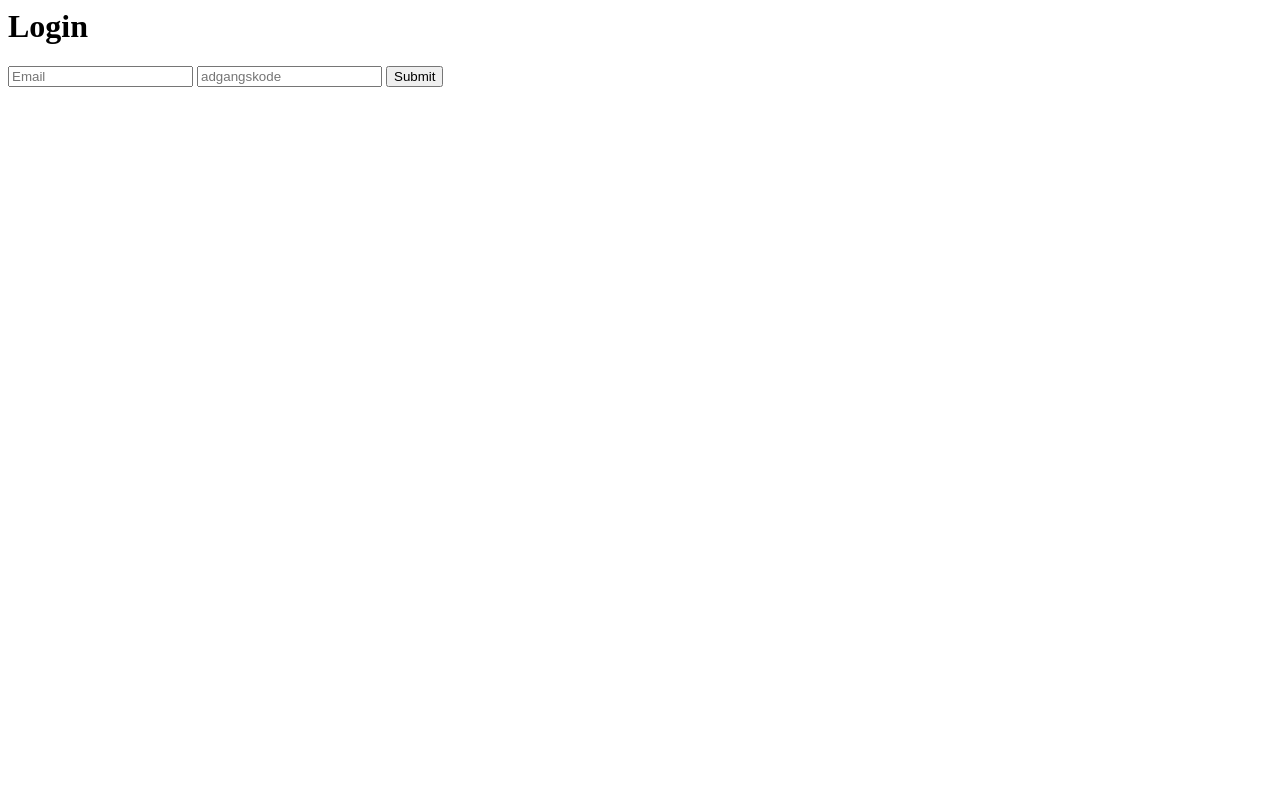
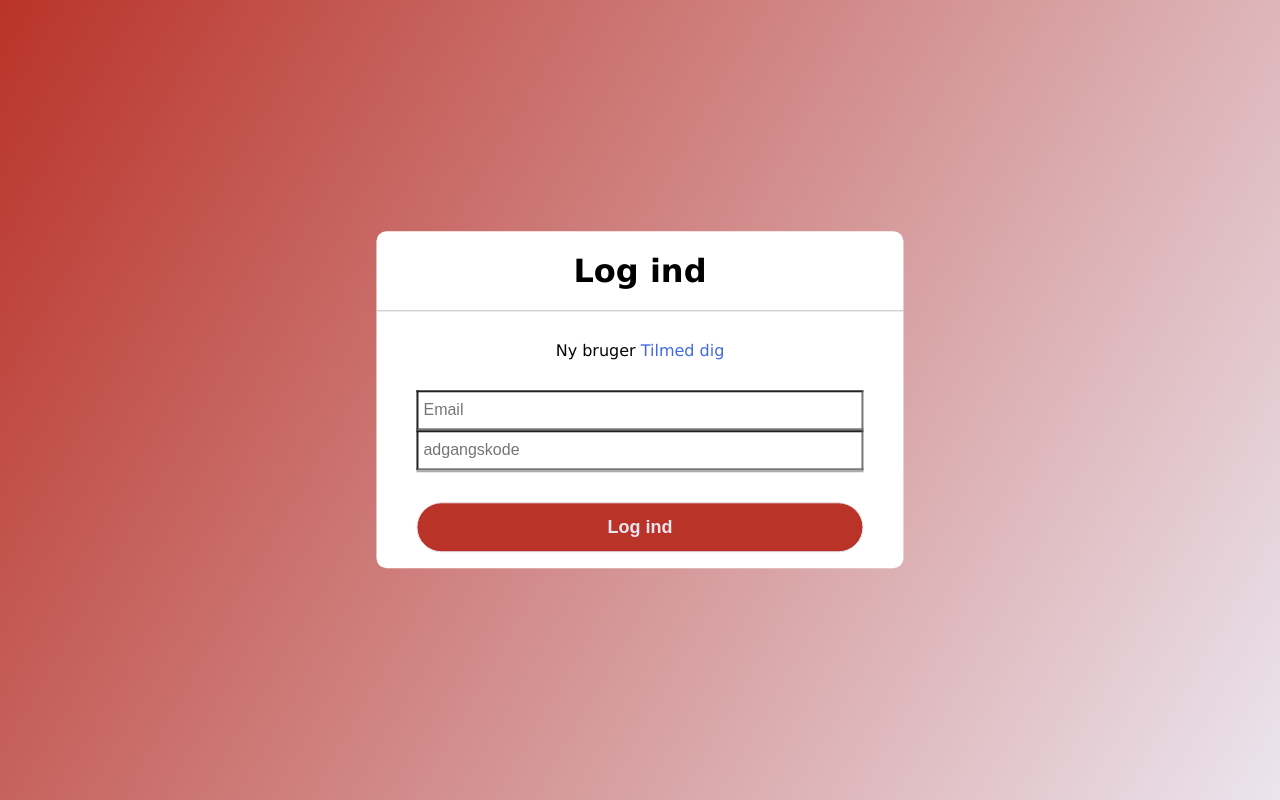
Before and after one commit to madspedersen35/hjemmeside, a website: page hjemmeside/Frontend/Logind.html in a window 1280 px wide. Drawn offline with Linux system fonts and the light colour scheme.

Commit message:
Opretning af css og html part 1

```diff
--- a/Database/brugere.json
+++ b/Database/brugere.json
@@ -1 +1 @@
-[{"email":"hej2","adgangskode":"hej1"},{"email":"hej2","adgangskode":"hej1"},{"email":"","adgangskode":""},{"email":"aa","adgangskode":"aa"}]
+[{"email":"hej2","adgangskode":"hej1"},{"email":"hej2","adgangskode":"hej1"},{"email":"","adgangskode":""},{"email":"aa","adgangskode":"aa"},{"email":"henrik","adgangskode":"susanne"},{"email":"fg","adgangskode":"fg"}]
--- /dev/null
+++ b/hjemmeside/Frontend/Logind.css
@@ -0,0 +1,82 @@
+body {
+    margin:0;
+    padding: 0;
+    font-family:Verdana, Geneva, Tahoma, sans-serif;
+    background: linear-gradient(120deg,#b93329,#ebe5ee);
+    height: 100vh;
+    overflow: hidden;
+}
+.center{
+    position: absolute;
+    top: 50%;
+    left: 50%;
+    transform: translate(-50%,-50%);
+    width: 400 px;
+    background: white;
+    border-radius: 10px;
+}
+.center h1 {
+    text-align: center;
+    padding: 0 0 20px 0;
+    border-bottom: 1px solid silver;
+}
+.center form{
+    padding: 0 40px;
+    box-sizing: border-box;
+}
+form .beholder{
+    position: relative;
+    border-bottom: 2px solid #adadad;
+    margin: 30px 0;
+}
+
+.beholder input{
+    width: 100%;
+    padding: 0 5px;
+    height: 40px;
+    font-size: 16px;
+    background: none;
+    outline: none;
+
+}
+.beholder .placerholder{
+    position: absolute;
+    top: 50%;
+    left: 5px;
+    color: rgb(11, 10, 10);
+    transform: translateY(-50%);
+    font-size: 16px;
+    pointer-events: none;
+}
+
+input[type="submit"]{
+    width: 100%;
+    height: 50px;
+    border: 1px solid;
+    background: #b93329;
+    border-radius: 25px;
+    font-size: 18px;
+    color: #ebe5ee;
+    font-weight: 700;
+    cursor: pointer;
+    outline: none;
+}
+
+input[type="submit"]:hover{
+    border-color: rgb(24, 23, 23);
+    transition: .5s;
+}
+.opret{
+    margin: 30px 0;
+    text-align: center;
+    font-size: 16px;
+    color: rgb(0, 7, 2);
+
+}
+.opret a{
+    color: royalblue;
+    text-decoration: none;
+}
+.opret a:hover{
+    text-decoration: underline;
+}
--- a/hjemmeside/Frontend/Logind.html
+++ b/hjemmeside/Frontend/Logind.html
@@ -1,13 +1,24 @@
 <html>
   <head>
     <script src="Logind.js"></script>
+    <link rel="stylesheet" href="Logind.css">
   </head>
   <body>
-    <h1>Login</h1>
+    <div class="center">
+      <h1>Log ind </h1>
+      <div class="opret">
+      Ny bruger
+      <a href="opret.html">Tilmed dig</a>
+      </div>
     <form id="form">
+    <div class ="beholder">
       <input placeholder="Email" id="email" />
       <input placeholder="adgangskode" id="adgangskode" />
-      <input value="Submit" type="submit" />
+   </div>
+    <input value="Log ind" type="submit" />
     </form>
+
+
+
   </body>
 </html>
```
Also changed, not shown: hjemmeside/Frontend/home.html (+1 -0 lines), hjemmeside/Frontend/home.js (deleted, +0 -29 lines), hjemmeside/Frontend/opret.html (+1 -0 lines), hjemmeside/Frontend/home.css (added), hjemmeside/Frontend/opret.css (added).
